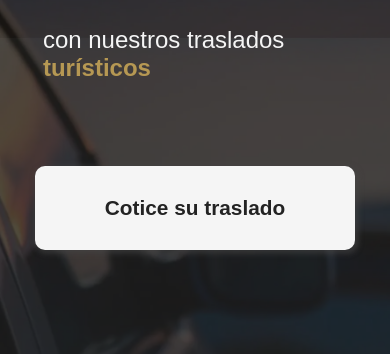
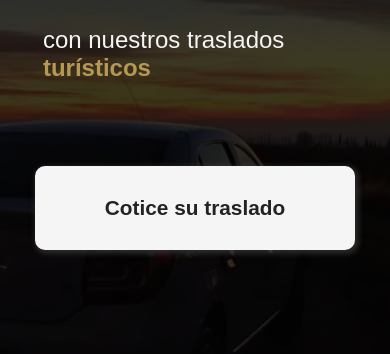
Before and after one commit to mendozatransfers/nuevo, a plain HTML site: page index.html in a window 390 px wide. Shown: the part 364-718 px from the top of the page. Drawn offline with nearby package versions, Linux system fonts and the light colour scheme; a web font is replaced by a local one.

Commit message:
banner cambio

```diff
--- a/style.css
+++ b/style.css
@@ -570,7 +570,7 @@ footer {
     /*banner*/
 
     .hero {
-    background-image: url(imagenes/banner-movil1.webp);
+    background-image: url(imagenes/banner-movil2.webp);
     background-repeat: no-repeat;
     background-size: cover;
     width: 100vw;
@@ -583,7 +583,7 @@ footer {
     .info {
         width: 100%;
         height: 100svh;
-        background: #000000af;
+        background: #000000c4;
         margin: 0;
         padding: 0;
     }
```
Also changed, not shown: imagenes/banner-movil2.webp (added), imagenes/banner-movil3.webp (added).
